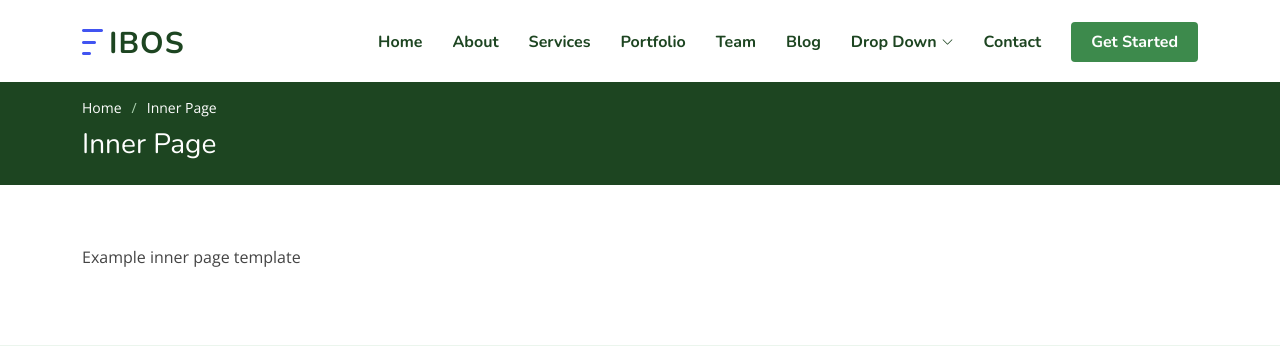
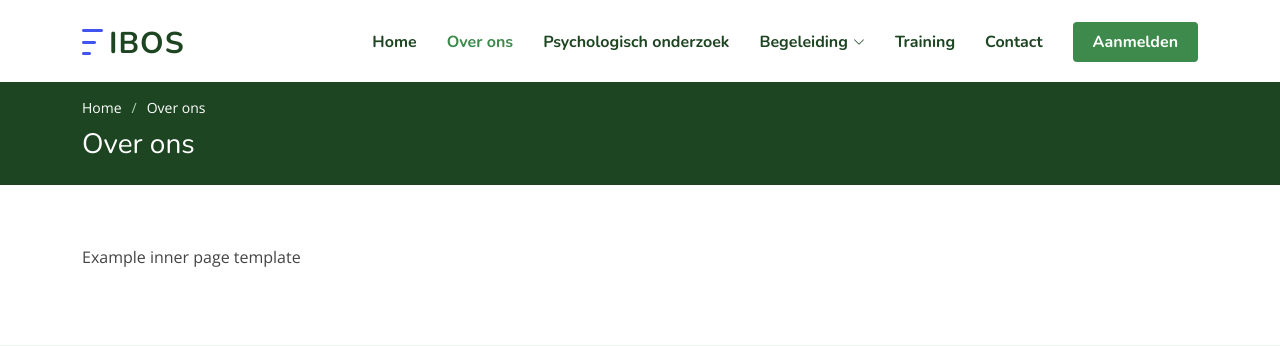
Before and after one commit to sliemelela/iboswebsite, a Flask app: page /about in a window 1280 px wide. Shown: the top 346 px of the page. Run offline with Flask 2, Linux system fonts and the light colour scheme; some libraries are stand-ins or nearby versions.

Commit message:
Added some text to the pages and fixed the navbar so that the active page link is highlighted.

```diff
--- a/app/templates/about.html
+++ b/app/templates/about.html
@@ -1 +1,2 @@
 {% extends "inner-page.html" %}
+{% set active_page, name_page = "about", "Over ons" %}
--- a/app/templates/apply.html
+++ b/app/templates/apply.html
@@ -1 +1,2 @@
 {% extends "inner-page.html" %}
+{% set active_page = "apply" %}
--- a/app/templates/inner-page.html
+++ b/app/templates/inner-page.html
@@ -48,31 +48,18 @@
 
       <nav id="navbar" class="navbar">
         <ul>
-          <li><a class="nav-link scrollto " href="#hero">Home</a></li>
-          <li><a class="nav-link scrollto" href="#about">About</a></li>
-          <li><a class="nav-link scrollto" href="#services">Services</a></li>
-          <li><a class="nav-link scrollto" href="#portfolio">Portfolio</a></li>
-          <li><a class="nav-link scrollto" href="#team">Team</a></li>
-          <li><a href="blog.html">Blog</a></li>
-          <li class="dropdown"><a href="#"><span>Drop Down</span> <i class="bi bi-chevron-down"></i></a>
+          <li><a {% if active_page=="index" %} class="nav-link scrollto active" {% else %} class="nav-link scrollto" {% endif %} href="{{ url_for('index')}}">Home</a></li>
+          <li><a {% if active_page=="about" %} class="nav-link scrollto active" {% else %} class="nav-link scrollto" {% endif %} href="{{ url_for('about')}}">Over ons</a></li>
+          <li><a {% if active_page=="research" %} class="nav-link scrollto active" {% else %} class="nav-link scrollto" {% endif %}href="{{ url_for('research')}}">Psychologisch onderzoek</a></li>
+          <li class="dropdown"><a href="#"><span {% if active_page=="primary" or active_page=="secondary"  %} class="nav-link scrollto active"{% endif %}>Begeleiding</span> <i class="bi bi-chevron-down"></i></a>
             <ul>
-              <li><a href="#">Drop Down 1</a></li>
-              <li class="dropdown"><a href="#"><span>Deep Drop Down</span> <i class="bi bi-chevron-right"></i></a>
-                <ul>
-                  <li><a href="#">Deep Drop Down 1</a></li>
-                  <li><a href="#">Deep Drop Down 2</a></li>
-                  <li><a href="#">Deep Drop Down 3</a></li>
-                  <li><a href="#">Deep Drop Down 4</a></li>
-                  <li><a href="#">Deep Drop Down 5</a></li>
-                </ul>
-              </li>
-              <li><a href="#">Drop Down 2</a></li>
-              <li><a href="#">Drop Down 3</a></li>
-              <li><a href="#">Drop Down 4</a></li>
+              <li><a {% if active_page=="primary" %} class="active" {% endif %} href="{{ url_for('primary')}}">Basisschool</a></li>
+              <li><a {% if active_page=="secondary" %} class="active" {% endif %} href="{{ url_for('secondary')}}">Middelbare school</a></li>
             </ul>
           </li>
-          <li><a class="nav-link scrollto" href="#contact">Contact</a></li>
-          <li><a class="getstarted scrollto" href="#about">Get Started</a></li>
+          <li><a {% if active_page=="training" %} class="nav-link scrollto active" {% else %} class="nav-link scrollto" {% endif %} href="{{ url_for('training')}}">Training</a></li>
+          <li><a class="nav-link scrollto" href="{{ url_for('index')}}#contact">Contact</a></li>
+          <li><a class="getstarted scrollto" href="{{ url_for('apply')}}">Aanmelden</a></li>
         </ul>
         <i class="bi bi-list mobile-nav-toggle"></i>
       </nav><!-- .navbar -->
@@ -88,9 +75,9 @@
 
         <ol>
           <li><a href="index.html">Home</a></li>
-          <li>Inner Page</li>
+          <li>{{ name_page }}</li>
         </ol>
-        <h2>Inner Page</h2>
+        <h2>{{ name_page }}</h2>
 
       </div>
     </section><!-- End Breadcrumbs -->
--- a/app/templates/primary-education.html
+++ b/app/templates/primary-education.html
@@ -1 +1,2 @@
 {% extends "inner-page.html" %}
+{% set active_page = "primary" %}
--- a/app/templates/research.html
+++ b/app/templates/research.html
@@ -1 +1,2 @@
 {% extends "inner-page.html" %}
+{% set active_page = "research" %}
--- a/app/templates/secondary-education.html
+++ b/app/templates/secondary-education.html
@@ -1 +1,2 @@
 {% extends "inner-page.html" %}
+{% set active_page = "secondary" %}
--- a/app/templates/training.html
+++ b/app/templates/training.html
@@ -1 +1,2 @@
 {% extends "inner-page.html" %}
+{% set active_page = "training" %}
```
Also changed, not shown: app/templates/layout.html (+16 -8 lines).
